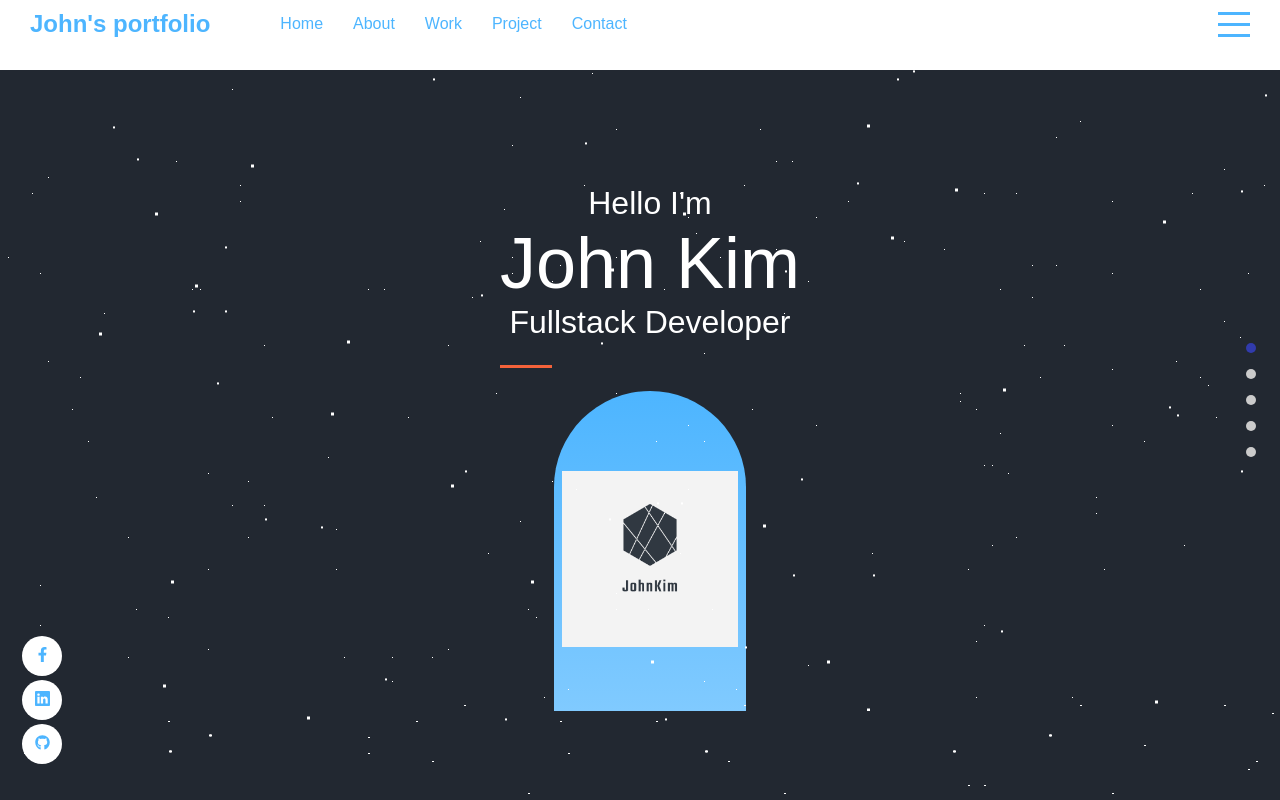
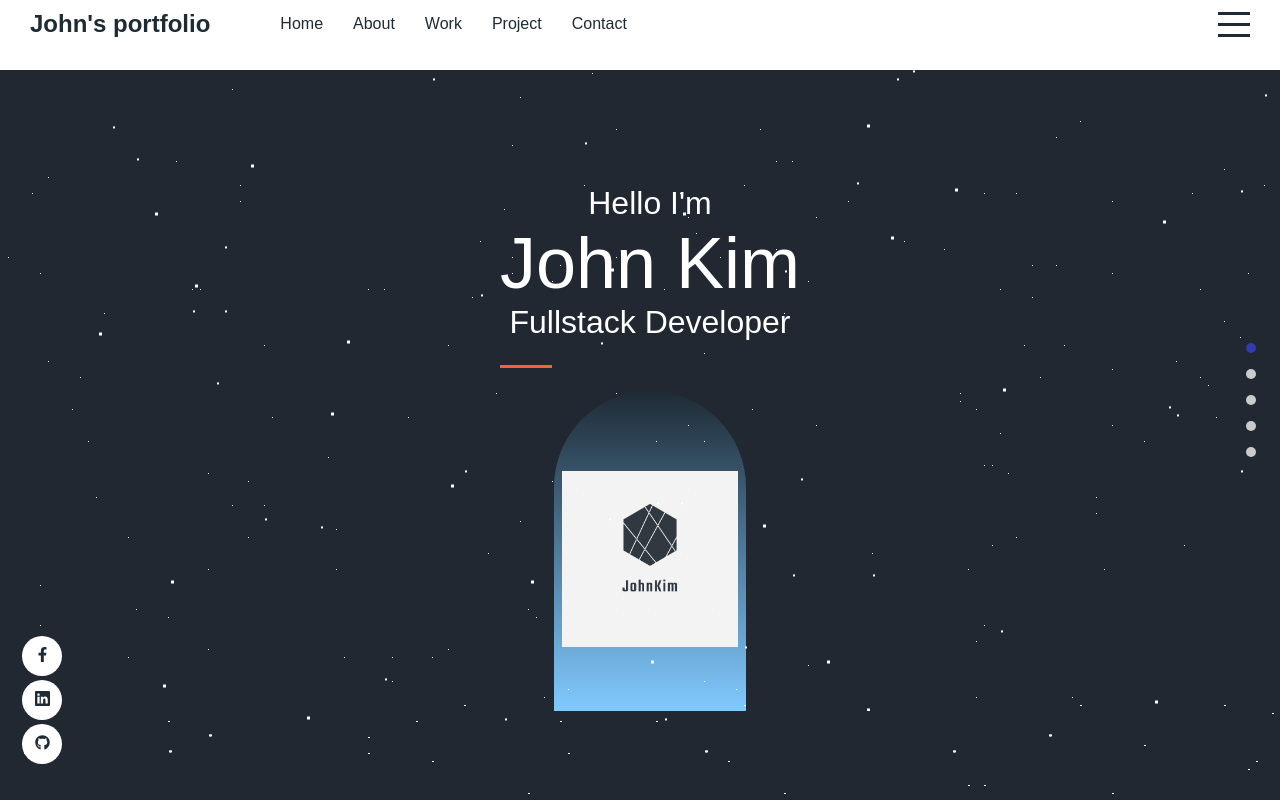
Before and after one commit to johnkim0306/OnlineResume, a React (Create React App) app: page / in a window 1280 px wide. Shown: the top 800 px of the page. Built offline with nearby package versions, Linux system fonts and the light colour scheme.

Commit message:
Change the primary color

```diff
--- a/src/scss/_variables.scss
+++ b/src/scss/_variables.scss
@@ -14,7 +14,7 @@ $color-white: #fff;
 $color-black: rgb(17, 4, 4);
 $color-light: rgba(255, 255, 255, 0.6);
 $color-black-variant: rgb(32, 13, 13);
-$color-primary:  #4db5ff;
+$color-primary: #1e2b35;
 $color-primary-variant: rgba(77,181, 255, 0.4);
 $color-primary-variant2: #2c9cec;
 $color-background-variant: #f9f9f9;
```
